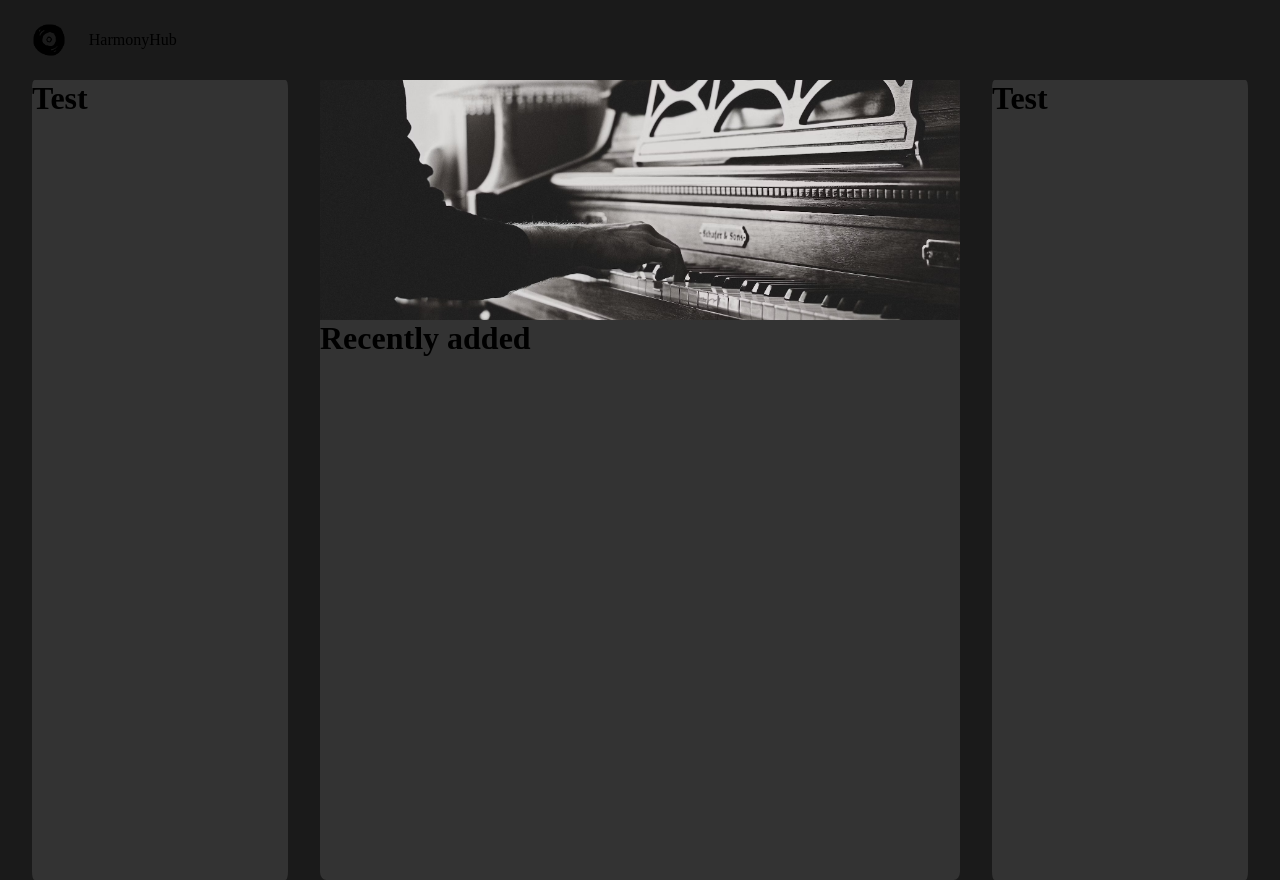
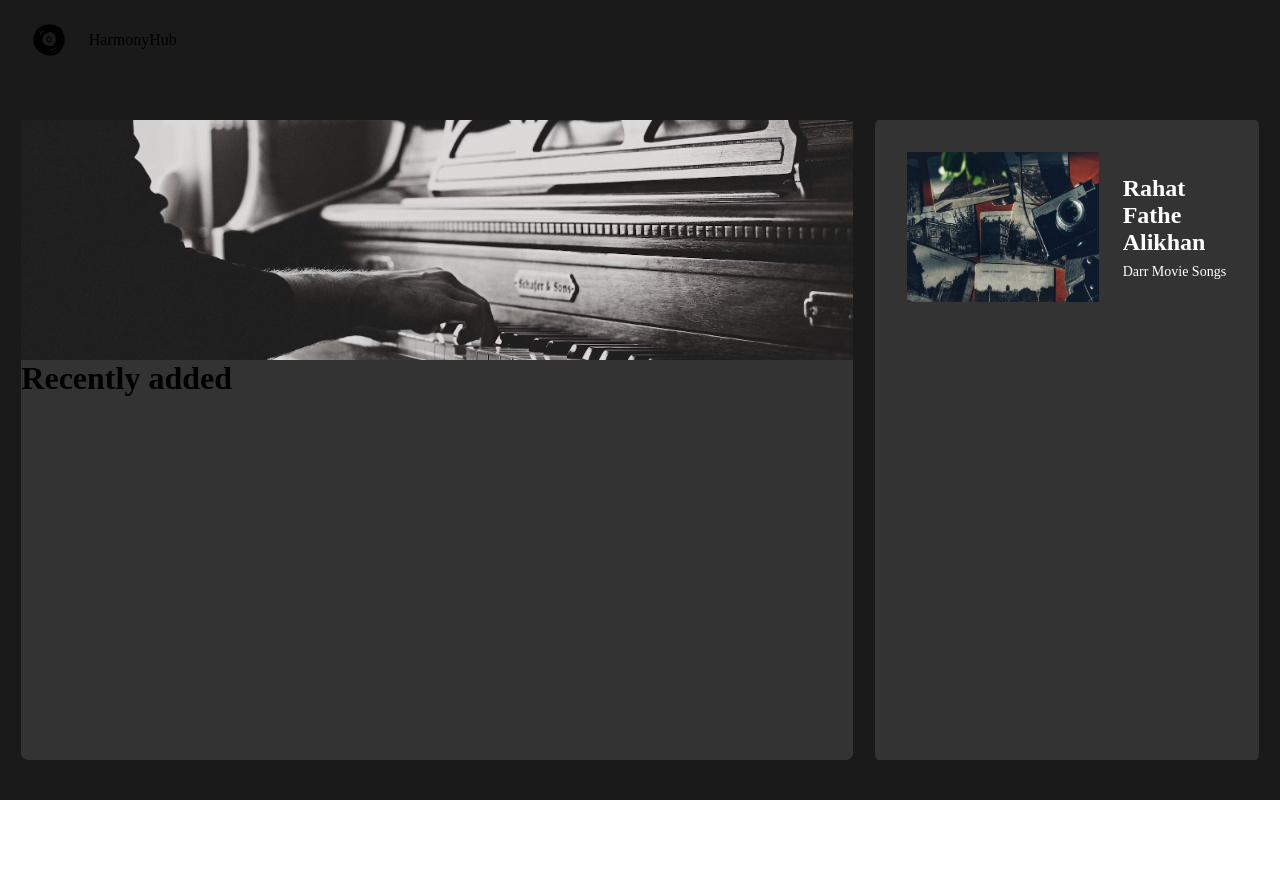
Before and after one commit to RishiKumar156/Test-Djongo-Application, an Angular app in the folder harmonyfrontend/harmony/: page / in a window 1280 px wide. After the commit the page ends 800 px from the top, so only its background shows below. Built offline with nearby package versions, Linux system fonts and the light colour scheme.

Commit message:
landing page changes

```diff
--- a/harmonyfrontend/harmony/src/app/components/heads/heads.component.html
+++ b/harmonyfrontend/harmony/src/app/components/heads/heads.component.html
@@ -1,4 +1,6 @@
 <div class="container">
   <div class="head"></div>
-  <h1>Recently added</h1>
+  <div class="body">
+    <h1>Recently added</h1>
+  </div>
 </div>
--- a/harmonyfrontend/harmony/src/app/components/home/home.component.html
+++ b/harmonyfrontend/harmony/src/app/components/home/home.component.html
@@ -1,4 +1,3 @@
 <div class="container">
-  <app-side class="side"></app-side> <app-heads class="head"></app-heads
-  ><app-list class="list"></app-list>
+  <app-heads class="head"></app-heads><app-list class="list"></app-list>
 </div>
--- a/harmonyfrontend/harmony/src/app/components/home/home.component.scss
+++ b/harmonyfrontend/harmony/src/app/components/home/home.component.scss
@@ -2,23 +2,18 @@
   width: 100%;
   padding-top: 5rem;
   background-color: #1a1a1a;
-  // height: 110vh;
+  height: 100vh;
   display: flex;
   justify-content: space-evenly;
   align-items: center;
-  .side {
-    width: 20%;
-    height: 100vh;
-    border-radius: 2rem;
-  }
   .head {
-    width: 50%;
-    height: 100vh;
+    width: 65%;
+    height: 80vh;
     border-radius: 2rem;
   }
   .list {
-    width: 20%;
-    height: 100vh;
+    width: 30%;
+    height: 80vh;
     border-radius: 2rem;
   }
 }
--- a/harmonyfrontend/harmony/src/app/components/list/list.component.html
+++ b/harmonyfrontend/harmony/src/app/components/list/list.component.html
@@ -1,3 +1,9 @@
 <div class="container">
-  <h1>Test</h1>
+  <div class="cover">
+    <img src="../../../assets/cover.avif" alt="" />
+    <div class="content">
+      <h1>Rahat Fathe Alikhan</h1>
+      <p>Darr Movie Songs</p>
+    </div>
+  </div>
 </div>
--- a/harmonyfrontend/harmony/src/app/components/list/list.component.scss
+++ b/harmonyfrontend/harmony/src/app/components/list/list.component.scss
@@ -3,4 +3,33 @@
   height: 100%;
   background-color: #333333;
   border-radius: 1%;
+  padding: 1rem;
+  .cover {
+    display: flex;
+    height: 30%;
+    padding: 1rem;
+    transition: 0.3s ease-in;
+    border-radius: 5px;
+    img {
+      width: 60%;
+    }
+    .content {
+      margin-left: 1.5rem;
+      display: flex;
+      flex-direction: column;
+      justify-content: center;
+      h1 {
+        color: white;
+        font-size: 24px;
+      }
+      p {
+        margin-top: 0.5rem;
+        color: white;
+        font-size: 14px;
+      }
+    }
+  }
+  .cover:hover {
+    background-color: #4d4d4d;
+  }
 }
--- a/harmonyfrontend/harmony/src/app/components/side/side.component.html
+++ b/harmonyfrontend/harmony/src/app/components/side/side.component.html
@@ -1,3 +1,5 @@
 <div class="container">
-  <h1>Test</h1>
+  <div class="options">
+    <div class="home">Hom</div>
+  </div>
 </div>
--- a/harmonyfrontend/harmony/src/app/components/side/side.component.scss
+++ b/harmonyfrontend/harmony/src/app/components/side/side.component.scss
@@ -3,4 +3,15 @@
   height: 100%;
   background-color: #333333;
   border-radius: 1%;
+  .options {
+    .home {
+      width: 100%;
+      height: 3rem;
+      color: white;
+      font-weight: 100;
+      font-size: 24px;
+      text-align: center;
+      padding-top: 1rem;
+    }
+  }
 }
```
Also changed, not shown: harmonyfrontend/harmony/src/assets/cover.avif (added).
